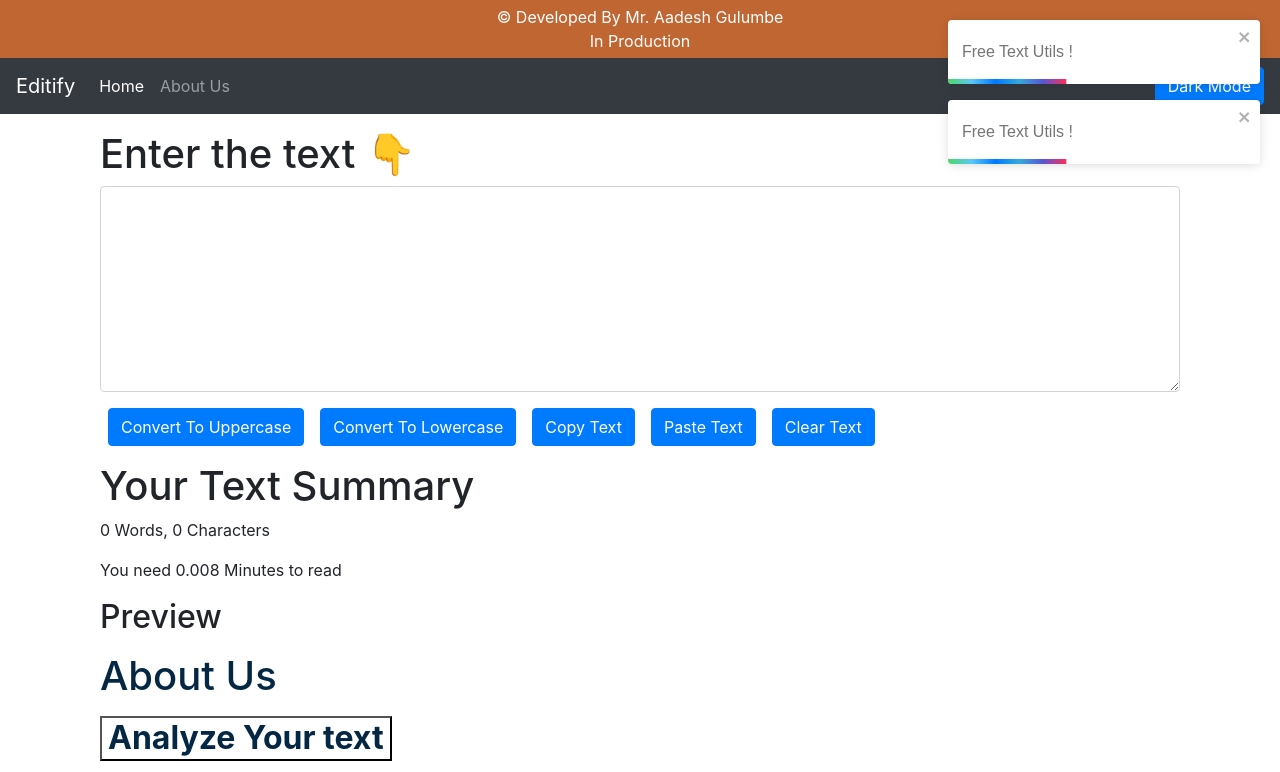
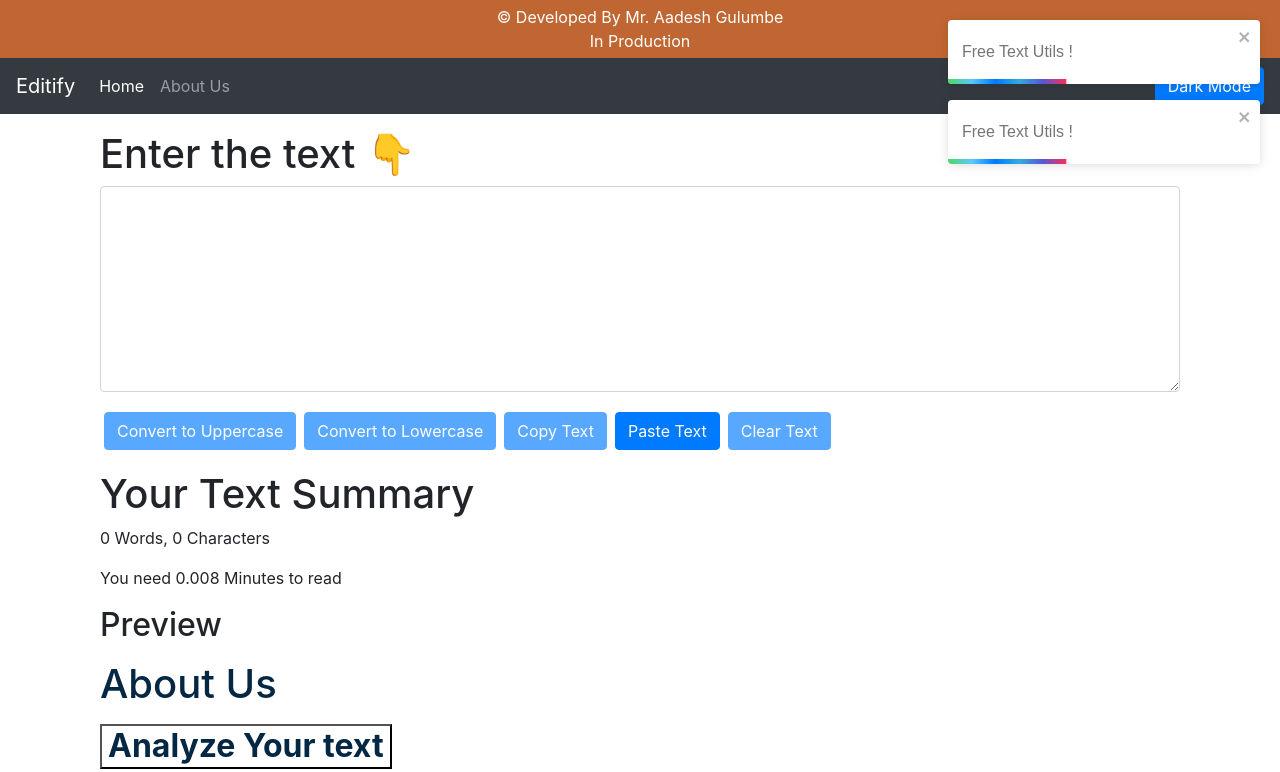
Before and after one commit to aadesh0706/React-App, a React (Create React App) app: page / in a window 1280 px wide. Shown: the top 772 px of the page. Built offline with nearby package versions, Linux system fonts and the light colour scheme.

Commit message:
Update Textform.js

```diff
--- a/src/components/Textform.js
+++ b/src/components/Textform.js
@@ -64,11 +64,12 @@
                 {/* <h1>{props.heading}</h1> */}
                 <textarea className='form-control' value={text} onChange={handleOnChange} style={{backgroundColor: props.mode==='dark'?'#13466e':'white', color: props.mode==='dark'?'white':'#042743'}} id="myBox" rows="8"></textarea>
             </div>
-            <button className='btn btn-primary mx-2' onClick={handleUpClick}>Convert To Uppercase</button>
-            <button className='btn btn-primary mx-2' onClick={handleLowClick}>Convert To Lowercase</button>
-            <button className='btn btn-primary mx-2' onClick={handleCopyClick}>Copy Text</button>
-            <button className='btn btn-primary mx-2' onClick={handlePasteClick}>Paste Text</button>
-            <button className='btn btn-primary mx-2' onClick={handleClearClick}>Clear Text</button>
+            <button disabled={text.length===0} className="btn btn-primary mx-1 my-1" onClick={handleUpClick}>Convert to Uppercase</button>
+            <button disabled={text.length===0} className="btn btn-primary mx-1 my-1" onClick={handleLowClick}>Convert to Lowercase</button>
+            <button disabled={text.length===0} className="btn btn-primary mx-1 my-1" onClick={handleCopyClick}>Copy Text</button>
+            <button className="btn btn-primary mx-1 my-1" onClick={handlePasteClick}>Paste Text</button>
+            <button disabled={text.length===0} className="btn btn-primary mx-1 my-1" onClick={handleClearClick}>Clear Text</button>
+
         </div>
 
         <div className='container my-3'>
```
